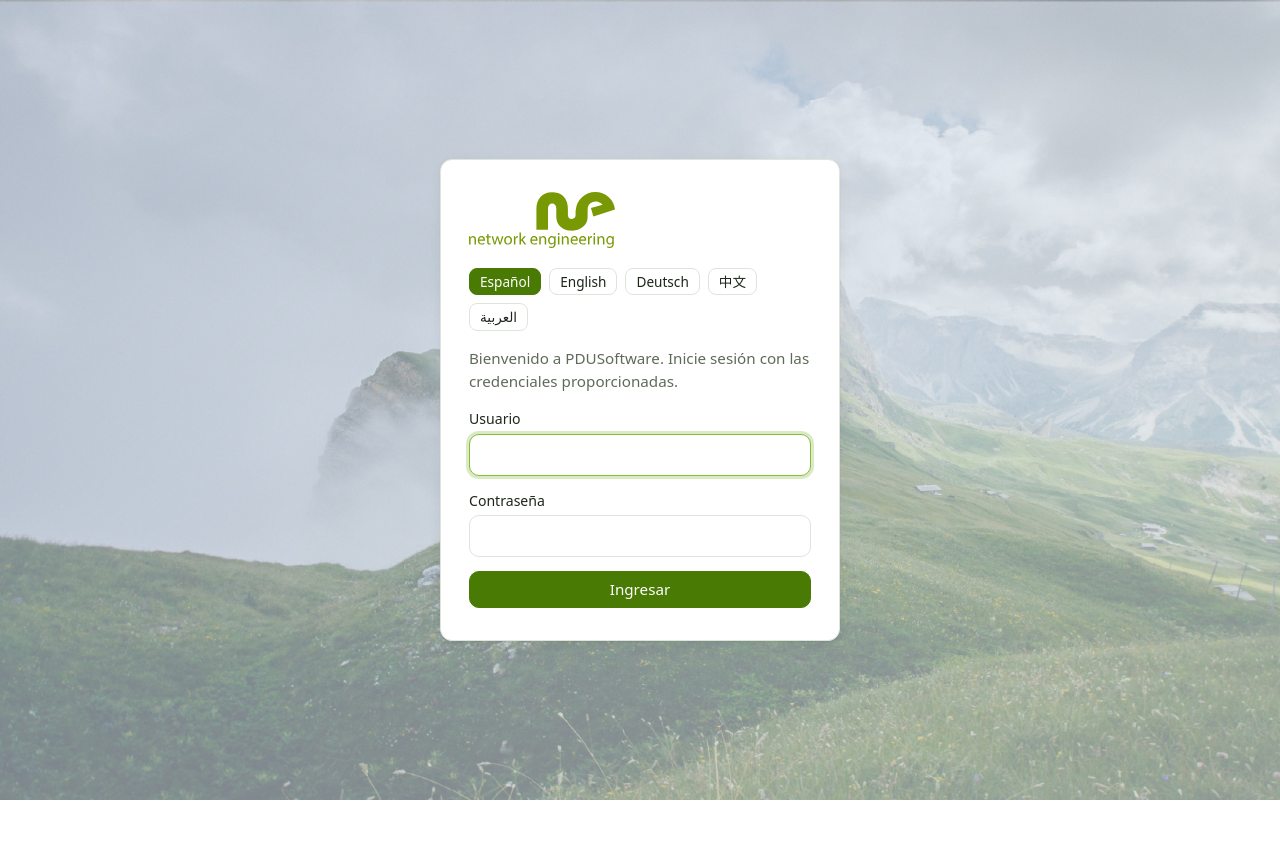
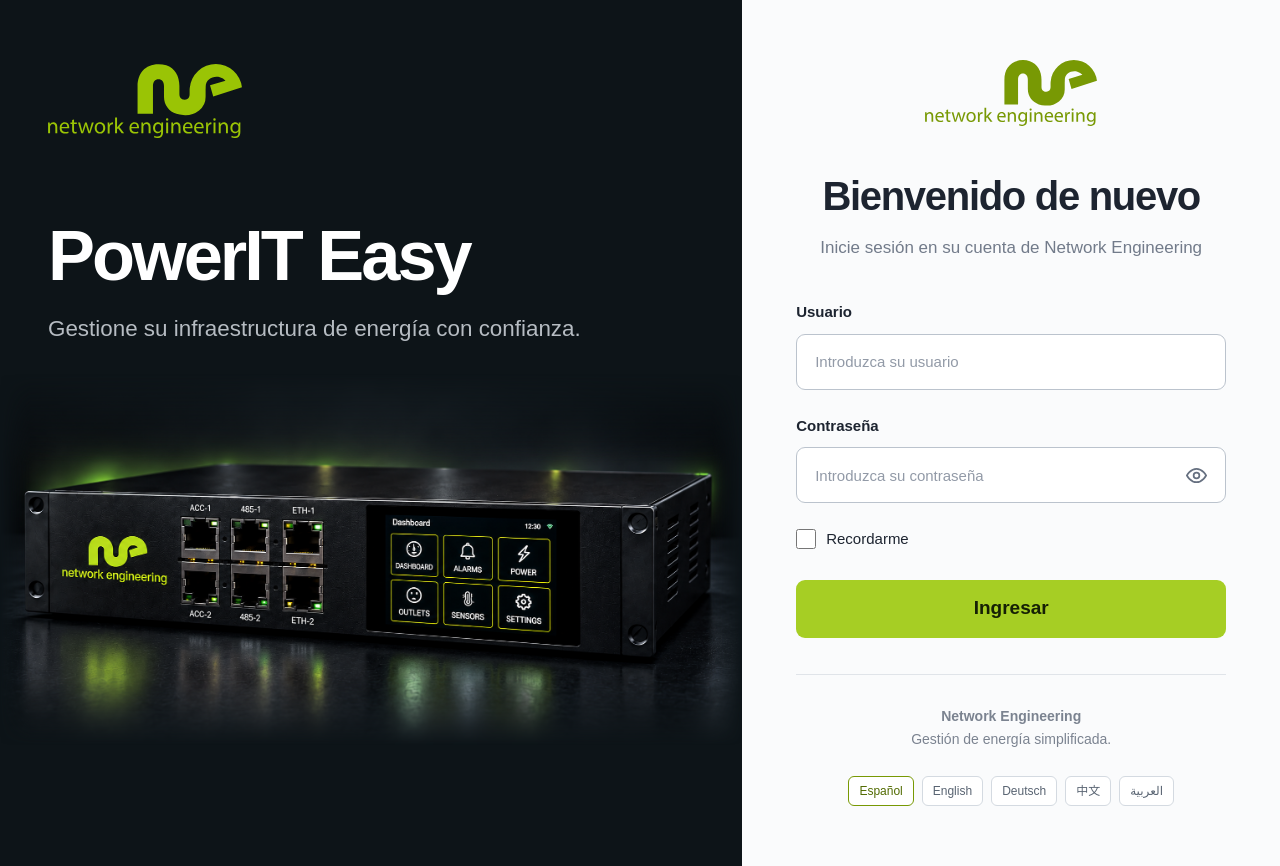
Before and after one commit to Network-Engineering-PDU/ne, a Django app: page /es/ in a window 1280 px wide. Before the commit the page ends 800 px from the top, so only its background shows below. Run offline with Django 4.2, Linux system fonts and the light colour scheme; parts of the project's set-up code (start-up, migrations or seed data) failed here and were passed over; some libraries are stand-ins or nearby versions.

Commit message:
Redesign PDU login with PowerIT Easy branding

```diff
--- a/app/views.py
+++ b/app/views.py
@@ -218,6 +218,8 @@ def login_user(request):
             user = authenticate(username=username.lower(), password=password)
             if user is not None:
                 login(request, user)
+                if 'remember' in request.POST:
+                    request.session.set_expiry(None if request.POST['remember'] == '1' else 0)
                 redirect_to = next if next else reverse('dashboard')
                 return ok_json(data={'redirect_to': redirect_to})
 
--- /dev/null
+++ b/static/css/login.css
@@ -0,0 +1,62 @@
+.powerit-login  { color-scheme: light; font-family: Inter, Arial, sans-serif; color: #1d2430; background: #fafbfc; }
+.powerit-login * { box-sizing: border-box; }
+.powerit-login .page { min-height: 100vh; min-height: 100svh; display: grid; grid-template-columns: 58% 42%; }
+.powerit-login .showcase { background: #0d1418; color: white; padding: 64px 48px 40px; display: flex; flex-direction: column; overflow: hidden; }
+.powerit-login .brand { width: 194px; height: auto; display: block; }
+.powerit-login .showcase .brand { filter: brightness(1.28); }
+.powerit-login .showcase h1 { color: #fff; }
+.powerit-login .login-panel h2 { color: #1d2430; }
+.powerit-login .intro { margin-top: clamp(64px, 10vh, 120px); position: relative; z-index: 1; }
+.powerit-login h1 { font-size: clamp(42px, 5.5vw, 80px); letter-spacing: -3px; line-height: 1.08; margin: 0 0 18px; font-weight: 750; }
+.powerit-login .intro p { font-size: clamp(17px, 1.75vw, 25px); color: #b6bcc2; line-height: 1.5; margin: 0; max-width: 680px; }
+.powerit-login .product { width: calc(100% + 96px); margin: 28px -48px 0; display: block; mask-image: linear-gradient(to bottom, transparent, #000 24%, #000 82%, transparent), linear-gradient(to right, transparent, #000 4%, #000 96%, transparent); mask-composite: intersect; -webkit-mask-image: linear-gradient(to bottom, transparent, #000 24%, #000 82%, transparent), linear-gradient(to right, transparent, #000 4%, #000 96%, transparent); -webkit-mask-composite: source-in; }
+.powerit-login .login-panel { display: flex; align-items: center; justify-content: center; padding: 60px 48px; background: #fafbfc; }
+.powerit-login .login { width: 100%; max-width: 430px; }
+.powerit-login .login .brand { width: 172px; margin: 0 auto 46px; }
+.powerit-login h2 { text-align: center; font-size: 40px; line-height: 1.2; letter-spacing: -1.3px; margin: 0 0 14px; }
+.powerit-login .subtitle { text-align: center; color: #727b8a; font-size: 17px; line-height: 1.6; margin: 0 0 40px; }
+.powerit-login .field { margin-bottom: 25px; }
+.powerit-login label { display: block; font-size: 15px; font-weight: 600; margin-bottom: 10px; }
+.powerit-login input[type=text], .powerit-login input[type=password] { width: 100%; height: 56px; border: 1px solid #bbc3cd; border-radius: 9px; padding: 0 18px; font: inherit; font-size: 15px; color: #1d2430; background: white; transition: border-color .15s, box-shadow .15s; }
+.powerit-login input::placeholder { color: #929aa7; }
+.powerit-login input:focus-visible { outline: none; border-color: #789904; box-shadow: 0 0 0 3px #a6ce2426; }
+.powerit-login .password-wrap { position: relative; }
+.powerit-login .password-wrap input { padding-right: 58px; }
+.powerit-login .toggle { position: absolute; right: 8px; top: 6px; width: 44px; height: 44px; display: grid; place-items: center; border: 0; background: transparent; color: #667080; border-radius: 6px; cursor: pointer; }
+.powerit-login button:focus-visible, .powerit-login a:focus-visible { outline: 3px solid #789904; outline-offset: 3px; }
+.powerit-login .toggle svg { width: 23px; height: 23px; }
+.powerit-login .remember { display: flex; align-items: center; gap: 10px; font-size: 15px; font-weight: 400; margin: 0 0 29px; cursor: pointer; width: fit-content; }
+.powerit-login .remember input { width: 20px; height: 20px; margin: 0; accent-color: #789904; }
+.powerit-login .submit { width: 100%; border: 0; border-radius: 9px; min-height: 58px; background: #a6ce24; color: #152005; font: inherit; font-size: 19px; font-weight: 700; cursor: pointer; transition: background .15s, transform .15s; }
+.powerit-login .submit:hover { background: #97bd1b; }
+.powerit-login .submit:active { transform: translateY(1px); }
+.powerit-login .status { font-size: 14px; color: #596472; line-height: 1.5; min-height: 21px; margin: 14px 0 0; text-align: center; }
+.powerit-login footer { margin-top: 36px; padding-top: 30px; border-top: 1px solid #e0e4e9; text-align: center; color: #7b8390; font-size: 14px; line-height: 1.7; }
+.powerit-login footer strong { font-weight: 600; display: block; }
+    @media (min-width: 1600px) {.powerit-login .showcase { padding-left: 7vw; padding-right: 5vw; } }
+    @media (max-width: 1000px) {.powerit-login .showcase { padding: 40px 28px; }
+.powerit-login .login-panel { padding: 40px 28px; }
+.powerit-login h2 { font-size: 32px; }
+.powerit-login h1 { letter-spacing: -2px; }
+.powerit-login .intro { margin-top: 70px; } }
+    @media (max-width: 700px) {.powerit-login .page { grid-template-columns: 1fr; }
+.powerit-login .showcase { padding: 30px 25px 20px; }
+.powerit-login .showcase .brand { width: 140px; }
+.powerit-login .intro { margin-top: 30px; }
+.powerit-login h1 { font-size: 43px; letter-spacing: -1.8px; }
+.powerit-login .intro p { font-size: 16px; }
+.powerit-login .product { width: calc(100% + 30px); margin: 18px -15px 0; max-height: 230px; object-fit: contain; }
+.powerit-login .login-panel { padding: 40px 25px; }
+.powerit-login .login .brand { display: none; }
+.powerit-login .subtitle { margin-bottom: 28px; font-size: 16px; }
+.powerit-login footer { margin-top: 24px; padding-top: 24px; } }
+
+.powerit-login { font-family: Arial, sans-serif; color-scheme: light; }
+.powerit-login h1, .powerit-login h2, .powerit-login p, .powerit-login label { font-family: inherit; }
+.powerit-login .languages { display: flex; flex-wrap: wrap; justify-content: center; gap: 8px; margin-top: 24px; }
+.powerit-login .languages button { border: 1px solid #d4dae1; border-radius: 6px; padding: 5px 10px; background: white; color: #596472; font: inherit; font-size: 12px; cursor: pointer; }
+.powerit-login .languages button[aria-current=true] { border-color: #789904; color: #526b02; }
+.powerit-login .status { color: #b42318; }
+.powerit-login .submit:disabled { opacity: .65; cursor: wait; }
+[dir=rtl] .powerit-login { font-family: "Noto Sans Arabic", Arial, sans-serif; }
+[dir=rtl] .powerit-login h1 { letter-spacing: normal; }
--- a/templates/base.html
+++ b/templates/base.html
@@ -30,6 +30,7 @@
     {% endif %}
     <link href="{% static_v 'css/styles.css' %}" rel="stylesheet">
     <link href="{% static_v 'css/app.css' %}" rel="stylesheet">
+{% block styles %}{% endblock %}
 </head>
 
 <body>
--- a/templates/login.html
+++ b/templates/login.html
@@ -1,41 +1,46 @@
 {% extends 'base.html' %}
-{% load i18n %}
-{% load extras %}
-
+{% load static i18n extras %}
+{% block styles %}<link href="{% static_v 'css/login.css' %}" rel="stylesheet">{% endblock %}
 {% block content %}
-
-    <div class="ne-login">
-        <main class="ne-card">
-            <div class="ne-brand" role="img" aria-label="Network Engineering"></div>
-            <form method="post" action="{% url 'set_language' %}" class="d-flex flex-wrap gap-2 mb-3" aria-label="{% translate 'Idiomas' %}">
-                {% csrf_token %}
-                <input type="hidden" name="next" value="{% url 'login' %}">
-                {% for l in languages %}
-                    <button type="submit" name="language" value="{{ l.0 }}" class="ne-btn sm {% if l.0 == current_language %}primary{% endif %}" hreflang="{{ l.0 }}">{% native_name l.0 %}</button>
-                {% endfor %}
-            </form>
-            <p class="ne-muted">
-                {% translate 'Bienvenido a PDUSoftware. Inicie sesión con las credenciales proporcionadas.' %}
-            </p>
-            <form class="login" novalidate>
-                <div class="ne-field">
-                    <label for="inputUsername">{% translate 'User' %}</label>
-                    <input type="text" id="inputUsername" class="form-control" autocomplete="username" autofocus>
-                </div>
-                <div class="ne-field">
-                    <label for="inputPassword">{% translate 'Password' %}</label>
-                    <input type="password" id="inputPassword" class="form-control" autocomplete="current-password">
-                </div>
-                <p id="loginError" class="ne-alert error" role="alert" hidden></p>
-                <button id="btnLogin" type="button" class="ne-btn primary w-100">
-                    {% translate 'Ingresar' %}
-                </button>
-            </form>
-        </main>
-    </div>
-
+<div class="powerit-login">
+<main class="page">
+    <section class="showcase" aria-labelledby="product-title">
+      <img class="brand" src="{% static 'assets/svg/logo.svg' %}" alt="Network Engineering">
+      <div class="intro">
+        <h1 id="product-title">PowerIT Easy</h1>
+        <p>{% translate 'Gestione su infraestructura de energía con confianza.' %}</p>
+      </div>
+      <img class="product" src="{% static 'assets/img/powerit-device.png' %}" alt="Network Engineering rack power controller on a reflective dark surface">
+    </section>
+    <section class="login-panel" aria-labelledby="login-title">
+      <div class="login">
+        <img class="brand" src="{% static 'assets/svg/logo.svg' %}" alt="Network Engineering">
+        <h2 id="login-title">{% translate 'Bienvenido de nuevo' %}</h2>
+        <p class="subtitle">{% translate 'Inicie sesión en su cuenta de Network Engineering' %}</p>
+        <form id="login-form" novalidate>{% csrf_token %}
+          <div class="field">
+            <label for="inputUsername">{% translate 'User' %}</label>
+            <input id="inputUsername" name="username" type="text" placeholder="{% translate 'Introduzca su usuario' %}" autocomplete="username" required>
+          </div>
+          <div class="field">
+            <label for="inputPassword">{% translate 'Password' %}</label>
+            <div class="password-wrap">
+              <input id="inputPassword" name="password" type="password" placeholder="{% translate 'Introduzca su contraseña' %}" autocomplete="current-password" required>
+              <button class="toggle" type="button" id="toggle-password" aria-label="{% translate 'Mostrar contraseña' %}" aria-pressed="false" aria-controls="inputPassword">
+                <svg viewBox="0 0 24 24" fill="none" stroke="currentColor" stroke-width="1.8" aria-hidden="true"><path d="M2 12s3.5-7 10-7 10 7 10 7-3.5 7-10 7S2 12 2 12Z"/><circle cx="12" cy="12" r="3"/></svg>
+              </button>
+            </div>
+          </div>
+          <label class="remember"><input type="checkbox" name="remember" id="rememberMe">{% translate 'Recordarme' %}</label>
+          <button class="submit" id="btnLogin" type="submit">{% translate 'Ingresar' %}</button>
+          <p class="status" id="loginError" role="alert" hidden></p>
+        </form>
+        <footer><strong>Network Engineering</strong>{% translate 'Gestión de energía simplificada.' %}</footer><form method="post" action="{% url 'set_language' %}" class="languages" aria-label="{% translate 'Idiomas' %}">{% csrf_token %}<input type="hidden" name="next" value="{% url 'login' %}">{% for l in languages %}<button type="submit" name="language" value="{{ l.0 }}" {% if l.0 == current_language %}aria-current="true"{% endif %} hreflang="{{ l.0 }}">{% native_name l.0 %}</button>{% endfor %}</form>
+      </div>
+    </section>
+  </main>
+</div>
 {% endblock %}
-
 {% block scripts %}
 
     <script>
@@ -53,8 +58,10 @@
             let loginError = $("#loginError");
             const showError = (msg) => loginError.text(msg || '').prop('hidden', !msg);
 
-            btnLogin.click(function (){
-                let elem = $(this);
+            $("#login-form").on("submit", function (event){
+                event.preventDefault();
+                if (btnLogin.prop("disabled")) return;
+                let elem = btnLogin;
                 let originalText = elem.html();
 
                 let username = inputUsername.val();
@@ -78,7 +85,8 @@
                     data: {
                         "username": username,
                         "password": password,
-                        "next": "{{ next }}"
+                        "next": "{{ next|escapejs }}",
+                        "remember": $("#rememberMe").prop("checked") ? "1" : "0"
                     },
                     beforeSend: function (){
                         elem.attr('disabled', true).html(LOADER);
@@ -101,18 +109,10 @@
 
             });
 
-            // Enable Return Key
-            inputUsername.keypress(function(event) {
-                if (event.key === "Enter") {
-                    event.preventDefault();
-                    btnLogin.click();
-                }
-            });
-            inputPassword.keypress(function(event) {
-                if (event.key === "Enter") {
-                    event.preventDefault();
-                    btnLogin.click();
-                }
+            $("#toggle-password").on("click", function () {
+                const show = inputPassword.attr("type") === "password";
+                inputPassword.attr("type", show ? "text" : "password");
+                $(this).attr("aria-pressed", String(show)).attr("aria-label", show ? "{% translate 'Ocultar contraseña' %}" : "{% translate 'Mostrar contraseña' %}");
             });
 
         });
```
Also changed, not shown: app/tests/test_login.py (added, +36 -0 lines), locale/ar/LC_MESSAGES/django.po, locale/de/LC_MESSAGES/django.po, locale/en/LC_MESSAGES/django.po, locale/es/LC_MESSAGES/django.po, locale/zh_Hans/LC_MESSAGES/django.po, static/assets/img/powerit-device.png (added), 5 other files.
